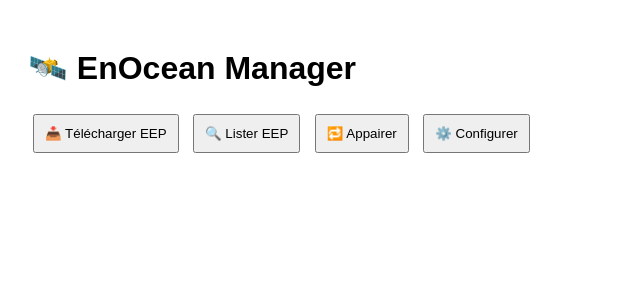
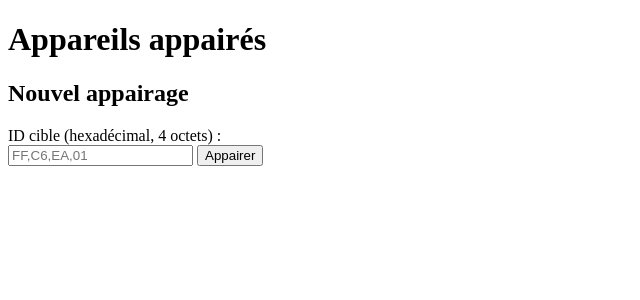
Before and after one commit to maximedub/enocean_manager, a Flask app: page / in a window 1280 px wide. Shown: the top 300 px of the page, without its empty margins (0-640 px from the left). Run offline with Flask 3, Linux system fonts and the light colour scheme; parts of the project's set-up code (start-up, migrations or seed data) failed here and were passed over.

Commit message:
Update index.html

```diff
--- a/enocean_manager/app/templates/index.html
+++ b/enocean_manager/app/templates/index.html
@@ -1,51 +1,31 @@
 <!DOCTYPE html>
 <html>
 <head>
-    <title>EnOcean Manager</title>
-    <style>
-        body { font-family: sans-serif; padding: 20px; }
-        button { margin: 5px; padding: 10px; }
-        #result { margin-top: 15px; font-family: monospace; white-space: pre; }
-    </style>
+    <title>Gestion EnOcean</title>
 </head>
 <body>
-    <h1>🛰️ EnOcean Manager</h1>
-    <button onclick="fetchEep()">📥 Télécharger EEP</button>
-    <button onclick="parseEep()">🔍 Lister EEP</button>
-    <button onclick="appairer()">🔁 Appairer</button>
-    <button onclick="configurer()">⚙️ Configurer</button>
-    <div id="result"></div>
+    <h1>Appareils appairés</h1>
+    <ul>
+        {% for dev in devices %}
+        <li>{{ dev }}</li>
+        {% endfor %}
+    </ul>
+
+    <h2>Nouvel appairage</h2>
+    <form onsubmit="event.preventDefault(); appairer();">
+        <label for="target">ID cible (hexadécimal, 4 octets) :</label><br>
+        <input type="text" id="target" placeholder="FF,C6,EA,01" required>
+        <button type="submit">Appairer</button>
+    </form>
 
     <script>
-        async function fetchEep() {
-            const r = await fetch('/download-eep');
-            document.getElementById('result').textContent = JSON.stringify(await r.json(), null, 2);
-        }
-        async function parseEep() {
-            const r = await fetch('/parse-eep');
-            document.getElementById('result').textContent = JSON.stringify(await r.json(), null, 2);
-        }
-        async function appairer() {
-            const r = await fetch('/appairer', {
+        function appairer() {
+            const id = document.getElementById("target").value.split(',').map(x => parseInt(x, 16));
+            fetch('/appairer', {
                 method: 'POST',
-                headers: { 'Content-Type': 'application/json' },
-                body: JSON.stringify({ target_id: [5, 151, 156, 250] })
-            });
-            document.getElementById('result').textContent = JSON.stringify(await r.json(), null, 2);
-        }
-        async function configurer() {
-            const r = await fetch('/configurer', {
-                method: 'POST',
-                headers: { 'Content-Type': 'application/json' },
-                body: JSON.stringify({
-                    target_id: [5, 151, 156, 250],
-                    db0: 8,
-                    db1: 0,
-                    db2: 0,
-                    db3: 1
-                })
-            });
-            document.getElementById('result').textContent = JSON.stringify(await r.json(), null, 2);
+                headers: {'Content-Type': 'application/json'},
+                body: JSON.stringify({target_id: id})
+            }).then(resp => resp.json()).then(data => alert(JSON.stringify(data)));
         }
     </script>
 </body>
```
